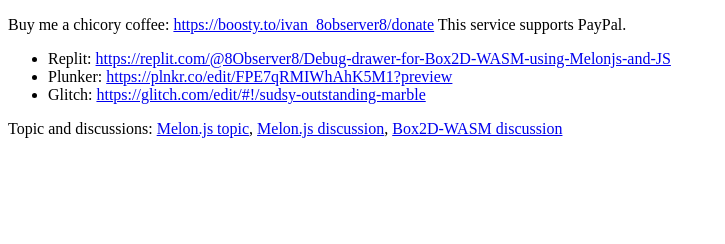
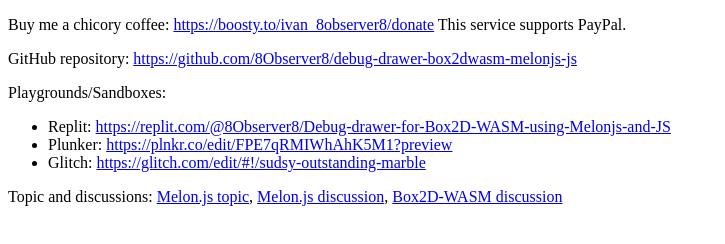
Before and after one commit to 8Observer8/debug-drawer-box2dwasm-melonjs-js, a website: page public/index.html in a window 1280 px wide. Shown: the whole page, without its empty margins (0-725 px from the left). Drawn offline with Linux system fonts and the light colour scheme; files whose address does not match are found by name.

Commit message:
Add the GitHub repository link

```diff
--- a/public/index.html
+++ b/public/index.html
@@ -9,6 +9,10 @@
 
 <body style="caret-color: transparent;">
     <p>Buy me a chicory coffee: <a href="https://boosty.to/ivan_8observer8/donate">https://boosty.to/ivan_8observer8/donate</a> This service supports PayPal.</p>
+
+    <p>GitHub repository: <a href="https://github.com/8Observer8/debug-drawer-box2dwasm-melonjs-js">https://github.com/8Observer8/debug-drawer-box2dwasm-melonjs-js</a></p>
+
+    <p>Playgrounds/Sandboxes:</p>
 
     <ul>
         <li>Replit: <a href="https://replit.com/@8Observer8/Debug-drawer-for-Box2D-WASM-using-Melonjs-and-JS">https://replit.com/@8Observer8/Debug-drawer-for-Box2D-WASM-using-Melonjs-and-JS</a></li>
```
